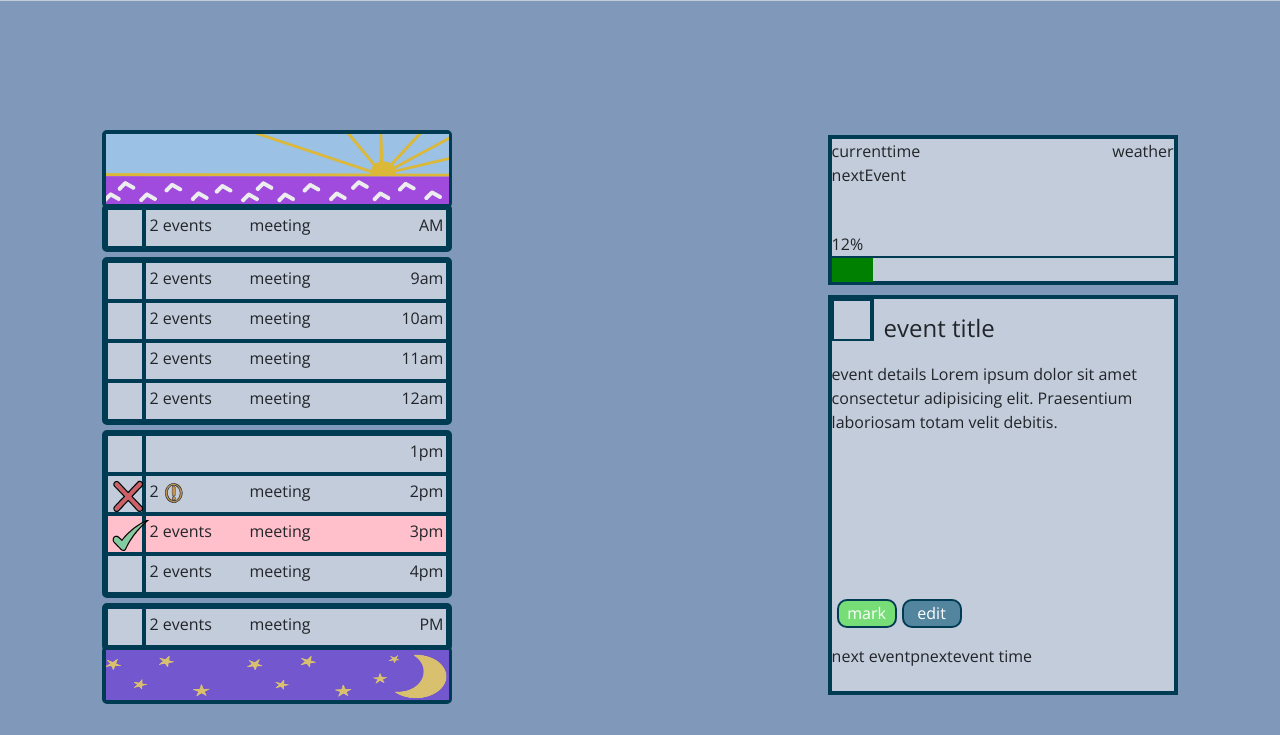
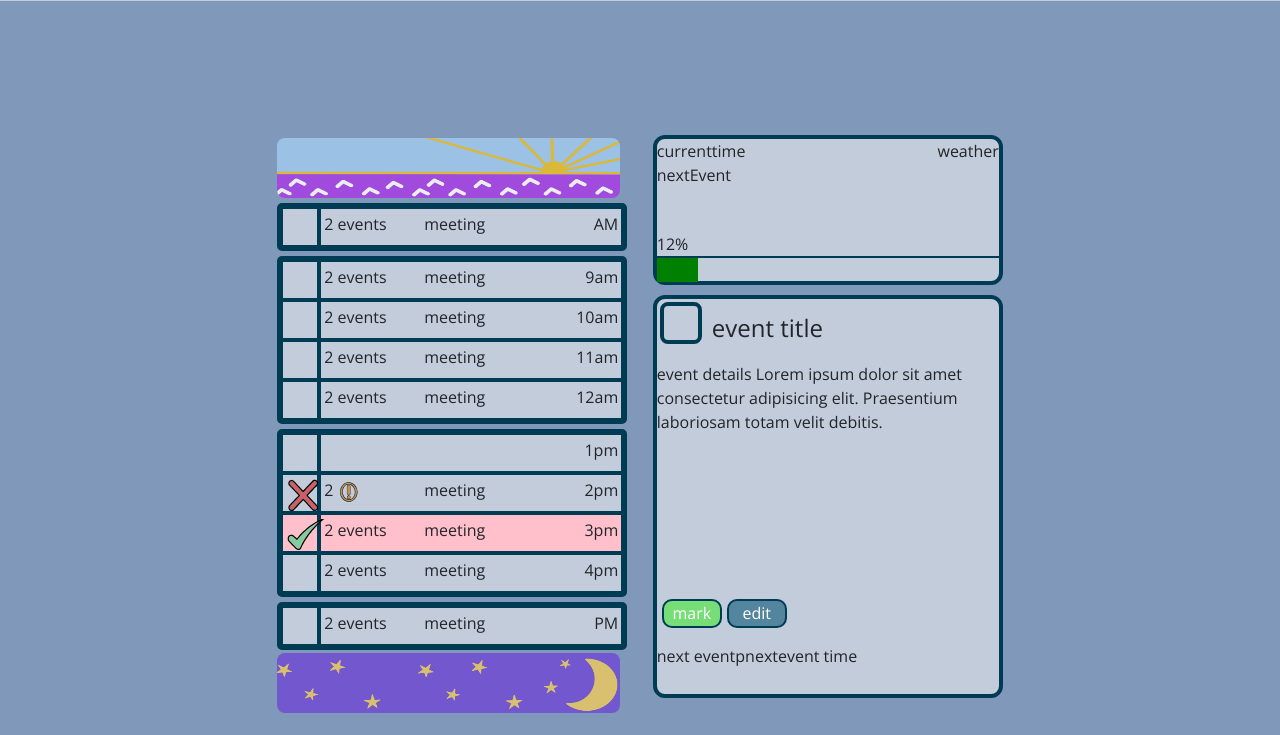
Before and after one commit to ColtonMakesStuff/DayPlanner, a plain HTML site: page index.html in a window 1280 px wide. Shown: the part 65-800 px from the top of the page. Drawn offline with nearby package versions, Linux system fonts and the light colour scheme.

Commit message:
got some js started

```diff
--- a/assets/script.js
+++ b/assets/script.js
@@ -1,7 +1,29 @@
 // Wrap all code that interacts with the DOM in a call to jQuery to ensure that
 // the code isn't run until the browser has finished rendering all the elements
 // in the html.
-$(function () {
+
+
+let menuBtn = document.querySelector(".menuBtn")
+let menuBox = document.querySelector("#menuBox")
+
+menuBox.classList.add("closeMenuBox");
+
+function openmenuBox () {
+  menuBox.classList.remove("closeMenuBox");
+  menuBtn.classList.add("closeMenuBtn");
+}
+menuBox.addEventListener("mouseleave", function() {
+   closeMenu();
+});
+function closeMenu() {
+   menuBox.classList.add("closeMenuBox");
+   menuBtn
+  .classList.remove("closeMenuBtn");
+}
+
+
+
+
   // TODO: Add a listener for click events on the save button. This code should
   // use the id in the containing time-block as a key to save the user input in
   // local storage. HINT: What does `this` reference in the click listener
@@ -19,22 +41,7 @@ $(function () {
   // the values of the corresponding textarea elements. HINT: How can the id
   // attribute of each time-block be used to do this?
   //
-  // TODO: Add code to display the current date in the header of the page.
-});
-let menuBtn = document.querySelector(".menuBtn")
-let menuBox = document.querySelector("#menuBox")
+  // TODO: Add code to display the current date in the header of the page
 
-menuBox.classList.add("closeMenuBox");
-
-function openmenuBox () {
-  menuBox.classList.remove("closeMenuBox");
-  menuBtn.classList.add("closeMenuBtn");
-}
-menuBox.addEventListener("mouseleave", function() {
-   closeMenu();
-});
-function closeMenu() {
-   menuBox.classList.add("closeMenuBox");
-   menuBtn
-  .classList.remove("closeMenuBtn");
-}
+var today = dayjs();
+console.log(today.format('MMM D, YYYY, h:mm  a'));
--- a/assets/style.css
+++ b/assets/style.css
@@ -71,7 +71,7 @@ border: 3px solid var(--darkBlue);
 /* start detail cards */
 .detailCards {
   position: absolute;
-  right: 8%;
+  left: 51%;
   width: 350px;
   top: 200px;
 }
@@ -79,6 +79,7 @@ border: 3px solid var(--darkBlue);
  border: 4px solid var(--darkBlue);
   background-color: var(--lightBlue);
   height: 150px;
+  border-radius: 12px;
 }
 .quickView{
   display: flex;
@@ -94,6 +95,10 @@ border: 3px solid var(--darkBlue);
 .eventBreakdown .statusBox{
   height: 42px;
   width: 42px;
+  margin-left: 3px;
+  margin-top: 3px;
+  border-radius: 8px;
+  border: 4px solid var(--darkBlue);
 }
 .statusTitle{
   display: flex;
@@ -157,17 +162,18 @@ border: 3px solid var(--darkBlue);
 .interactiveCard{
   border: 4px solid var(--darkBlue);
   background-color: var(--lightBlue);
-  height: 400px;
+  height: 410  px;
   margin-top: 10px;
   display: flex;
   flex-direction: row;
+  border-radius: 12px;
 }
 /* end interactive card */
 
 /* start time cards  */
 .timeCards {
   position: absolute;
-  left: 8%;
+  right: 51%;
   width: 350px;
   top: 200px;
 }
@@ -199,20 +205,25 @@ margin: 0;
   height: 40px;
   padding: 0px;
   flex-direction: row;
+  border-radius: 32px;
 }
 /* start image cards */
 .imageCard{
-  margin-top: -5px;
-  margin-bottom: -9px;
+  margin-top: 3px;
+  margin-bottom: 2px;
   z-index: -2;
+  border: 0;
+
 }
 .night img{
   width: 343px;
-  height: 50px;
+  height: 60px;
+  border-radius: 8px;
 }
 .morning img{
   width: 343px;
-  height: 70px;
+  height: 60px;
+  border-radius: 8px;
 }
 /* end image cards */
 
```
Also changed, not shown: index.html (line endings or trailing spaces).
